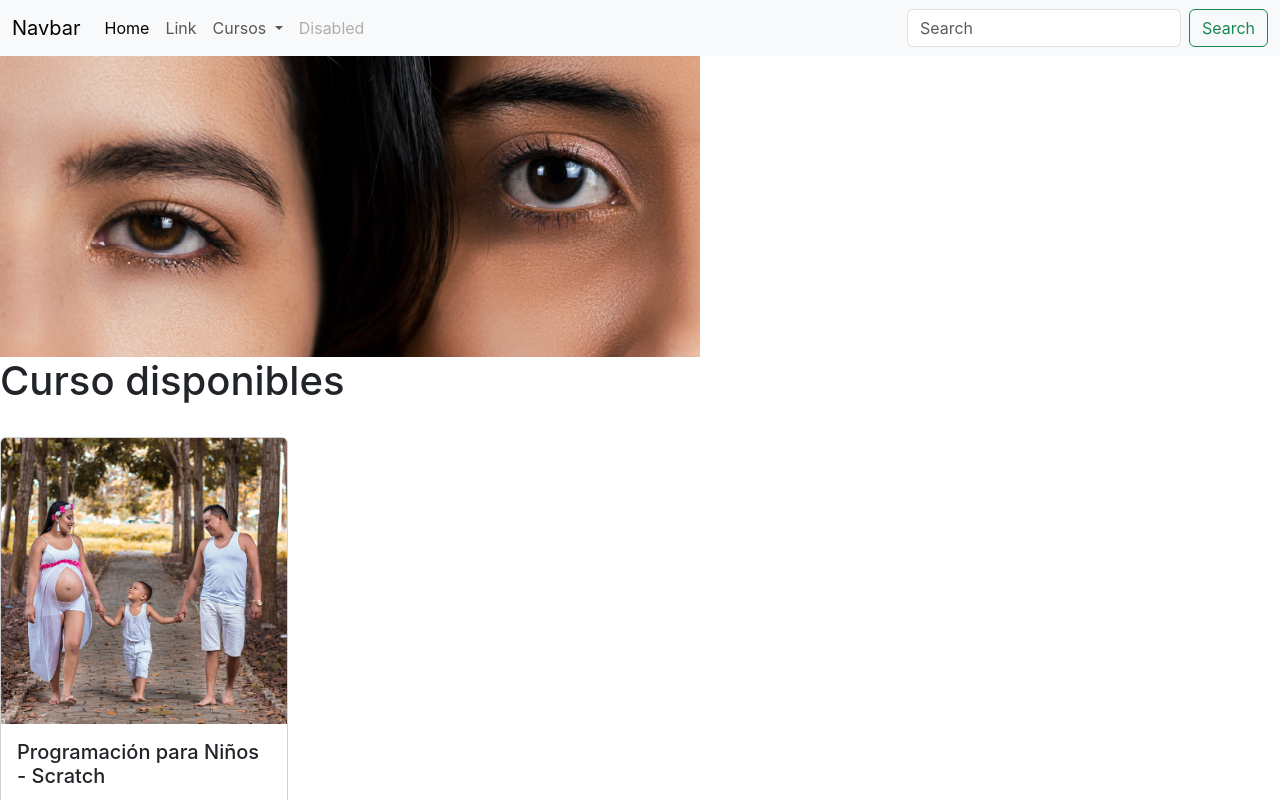
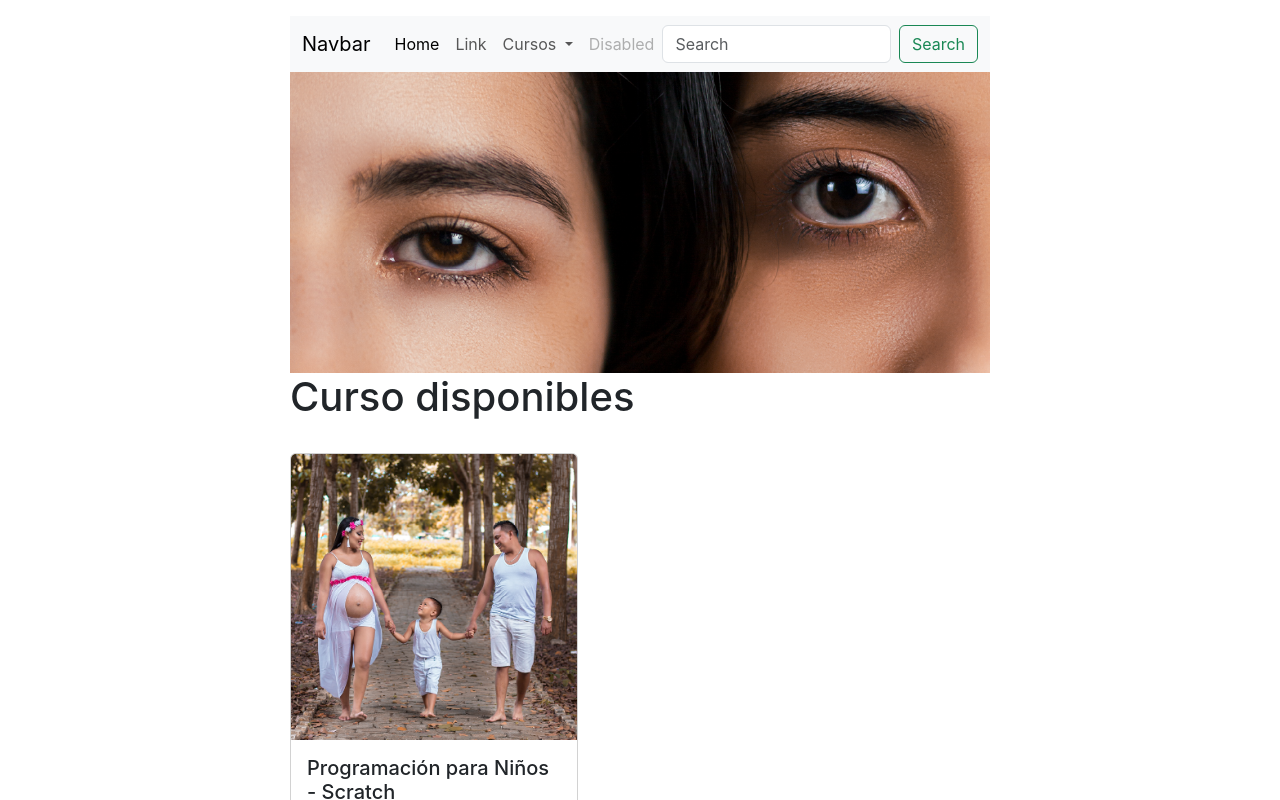
Before and after one commit to cajimenez88/ElitAcademy, an Angular app: page / in a window 1280 px wide. Shown: the top 800 px of the page. Built offline with nearby package versions, Linux system fonts and the light colour scheme.

Commit message:
Update app.component.html

```diff
--- a/src/app/app.component.html
+++ b/src/app/app.component.html
@@ -1,5 +1,35 @@
-<app-lista></app-lista>
-<app-banner-principal></app-banner-principal>
-<app-card-titulo></app-card-titulo>
 
-<router-outlet></router-outlet>
+<main class="main">
+    <div class="content">
+
+
+    <div class="container-lg-12">
+        <div class="row">
+            <div class="col">
+                <app-lista></app-lista>
+            </div>
+        </div>
+
+        <div class="row">
+            <div class="col">
+                <app-banner-principal></app-banner-principal>
+            </div>
+        </div>
+
+        <div class="row">
+            <div class="col">
+                <app-card-titulo></app-card-titulo>
+
+            </div>
+
+        </div>
+
+        <div class="row">
+            <div class="col">
+                <router-outlet></router-outlet>
+            </div>
+        </div>
+    </div>
+    </div>
+
+</main>
```
